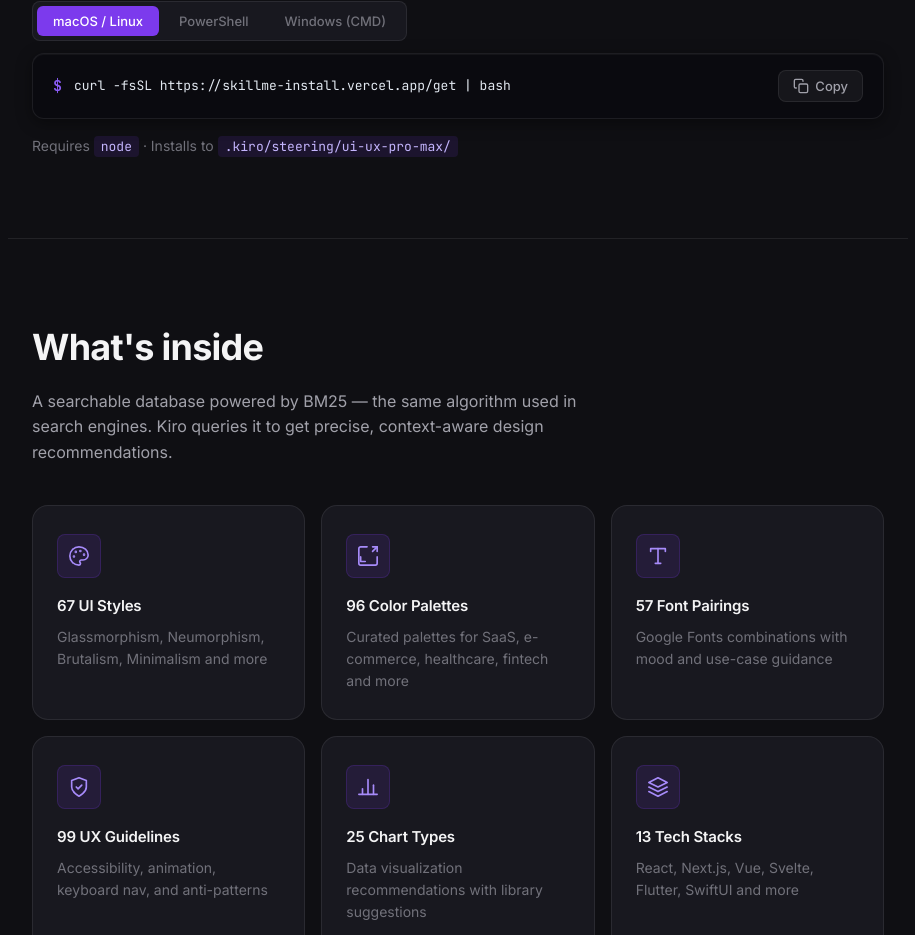
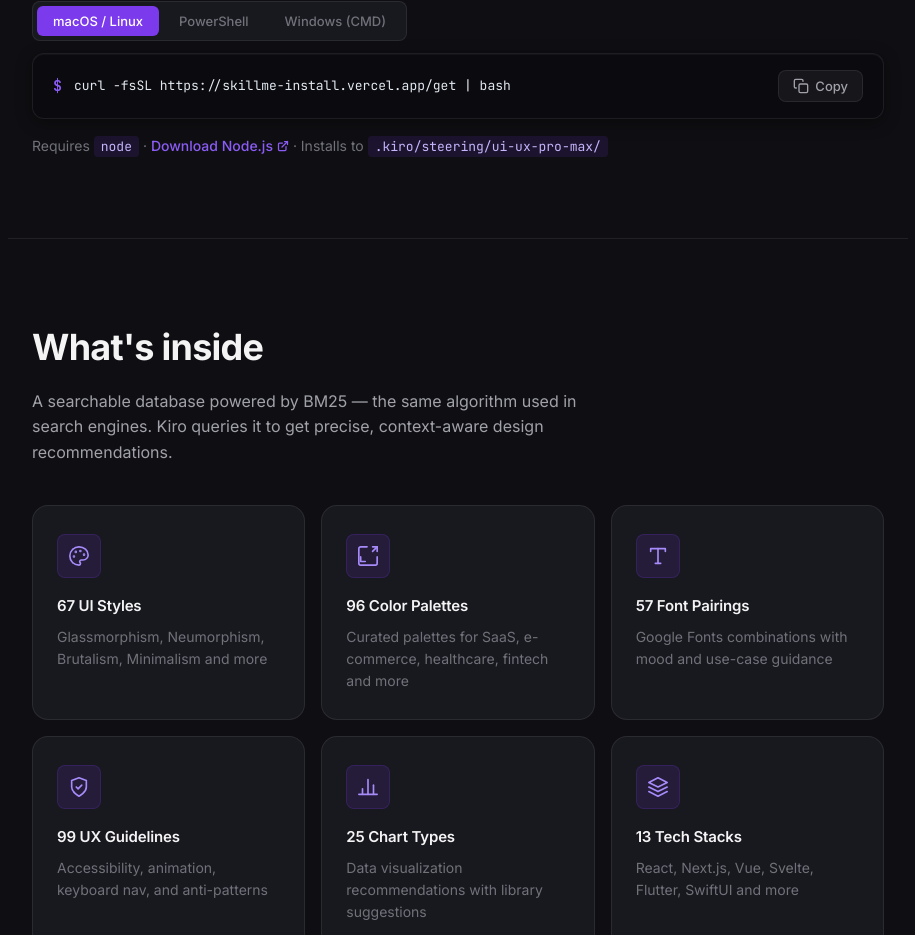
Before and after one commit to LOCAL2/skillme_install, a React (Vite) app: page / in a window 1280 px wide. Shown: the part 808-1743 px from the top of the page, without its empty margins (182-1097 px from the left). Built offline with nearby package versions, Linux system fonts and the light colour scheme.

Commit message:
feat: add Node.js download link in install note

```diff
--- a/src/App.css
+++ b/src/App.css
@@ -288,6 +288,18 @@
   color: var(--text-muted);
   margin: 0;
 }
+
+.install-note-link {
+  display: inline-flex;
+  align-items: center;
+  gap: 4px;
+  color: var(--primary-light);
+  text-decoration: none;
+  font-weight: 500;
+  transition: color var(--transition);
+}
+
+.install-note-link:hover { color: #c4b5fd; }
 
 .install-prereq {
   display: flex;
--- a/src/App.tsx
+++ b/src/App.tsx
@@ -114,7 +114,21 @@
           <CopyButton text={commands[activeOS]} />
         </div>
         <p className="install-note">
-          Requires <code>node</code> · Installs to <code>.kiro/steering/{SKILL_NAME}/</code>
+          Requires <code>node</code> ·{' '}
+          <a
+            href="https://nodejs.org/en/download"
+            target="_blank"
+            rel="noopener noreferrer"
+            className="install-note-link"
+          >
+            Download Node.js
+            <svg width="12" height="12" viewBox="0 0 24 24" fill="none" stroke="currentColor" strokeWidth="2.5" strokeLinecap="round" strokeLinejoin="round" aria-hidden="true">
+              <path d="M18 13v6a2 2 0 0 1-2 2H5a2 2 0 0 1-2-2V8a2 2 0 0 1 2-2h6"/>
+              <polyline points="15 3 21 3 21 9"/>
+              <line x1="10" y1="14" x2="21" y2="3"/>
+            </svg>
+          </a>
+          {' '}· Installs to <code>.kiro/steering/{SKILL_NAME}/</code>
         </p>
       </section>
 
```
